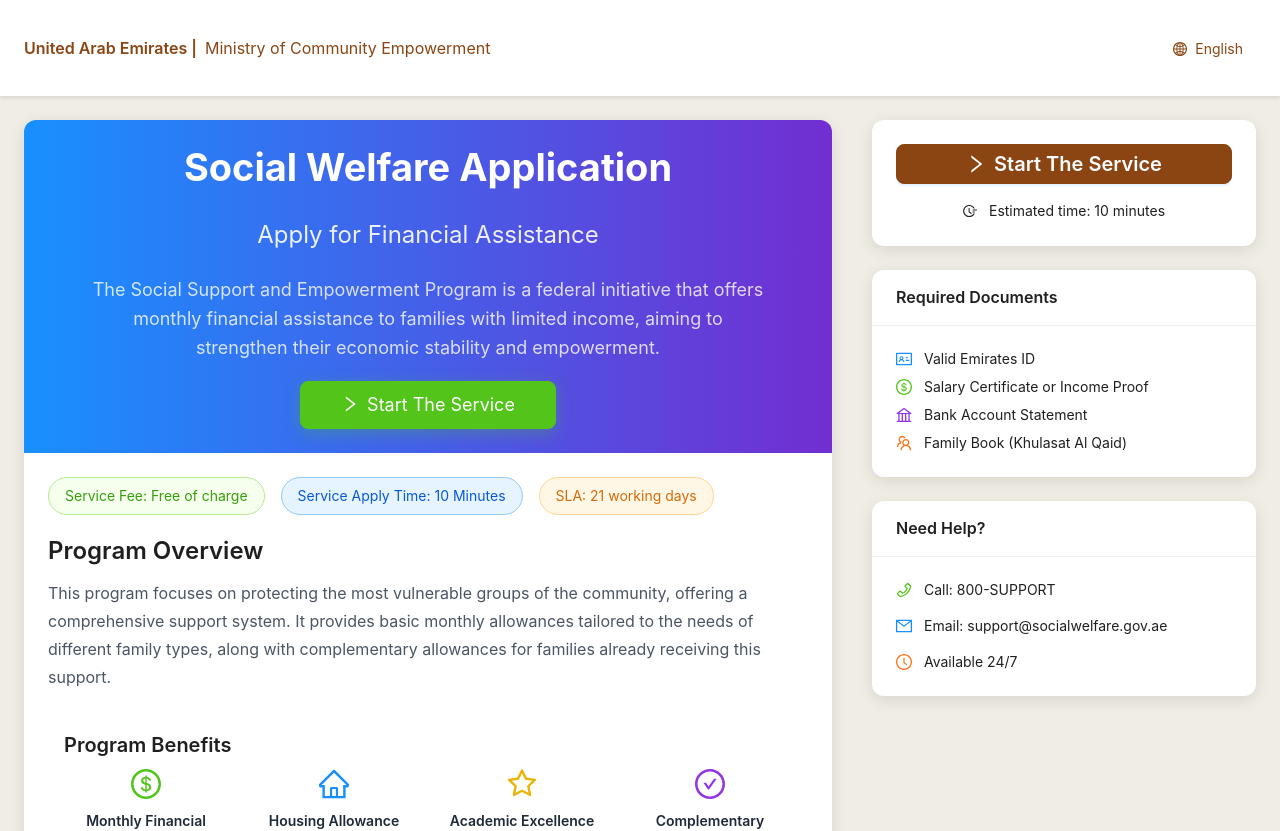
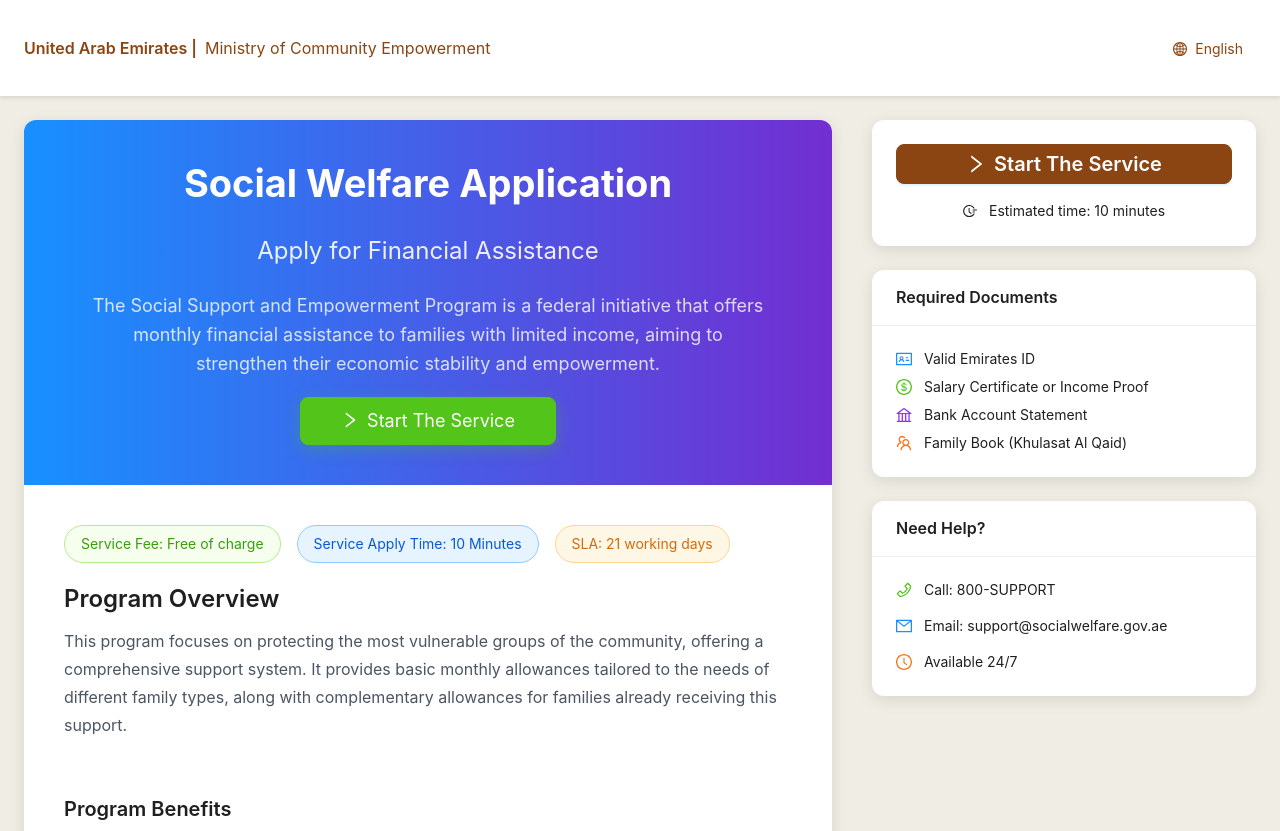
Before and after one commit to AsimIqbal1/social-support-application, a React (Vite) app: page / in a window 1280 px wide. Shown: the top 831 px of the page. Built offline with nearby package versions, Linux system fonts and the light colour scheme; no server answers.

Commit message:
fix: fixed the paddings

```diff
--- a/src/pages/home-page/components/HeroSection.tsx
+++ b/src/pages/home-page/components/HeroSection.tsx
@@ -16,7 +16,7 @@ const HeroSection: React.FC = () => {
   };
 
   return (
-    <div className="bg-gradient-to-r from-gov-primary to-gov-secondary text-white p-6 px-10 text-center">
+    <div className="bg-gradient-to-r from-gov-primary to-gov-secondary text-white p-10 text-center">
       <Title level={1} className="!text-white text-4xl !font-bold !mb-4">
         {t('heroTitle')}
       </Title>
--- a/src/pages/home-page/components/ServiceInfo.tsx
+++ b/src/pages/home-page/components/ServiceInfo.tsx
@@ -8,7 +8,7 @@ const ServiceInfo: React.FC = () => {
   const { t } = useLanguage();
 
   return (
-    <div className="p-6">
+    <div className="p-10">
       <div className="flex justify-start items-center gap-2">
         <Tag color="green" className="text-sm py-2 px-4 rounded-full">
           {t('serviceFee')}
```
